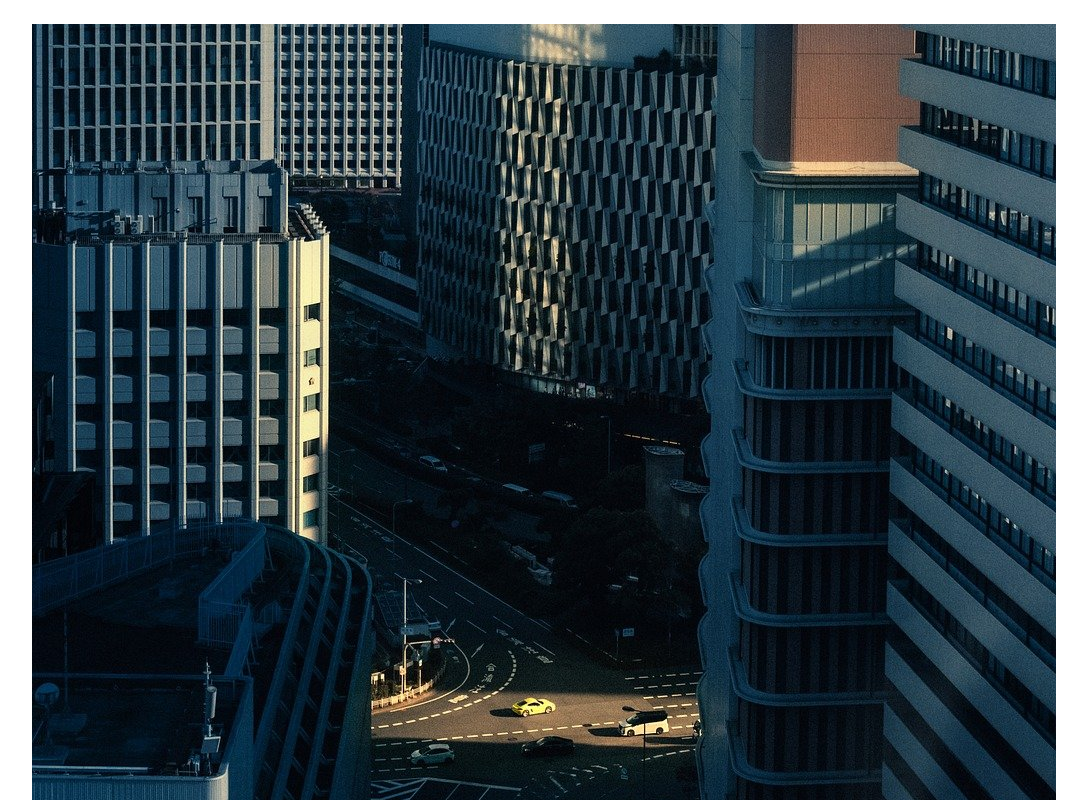
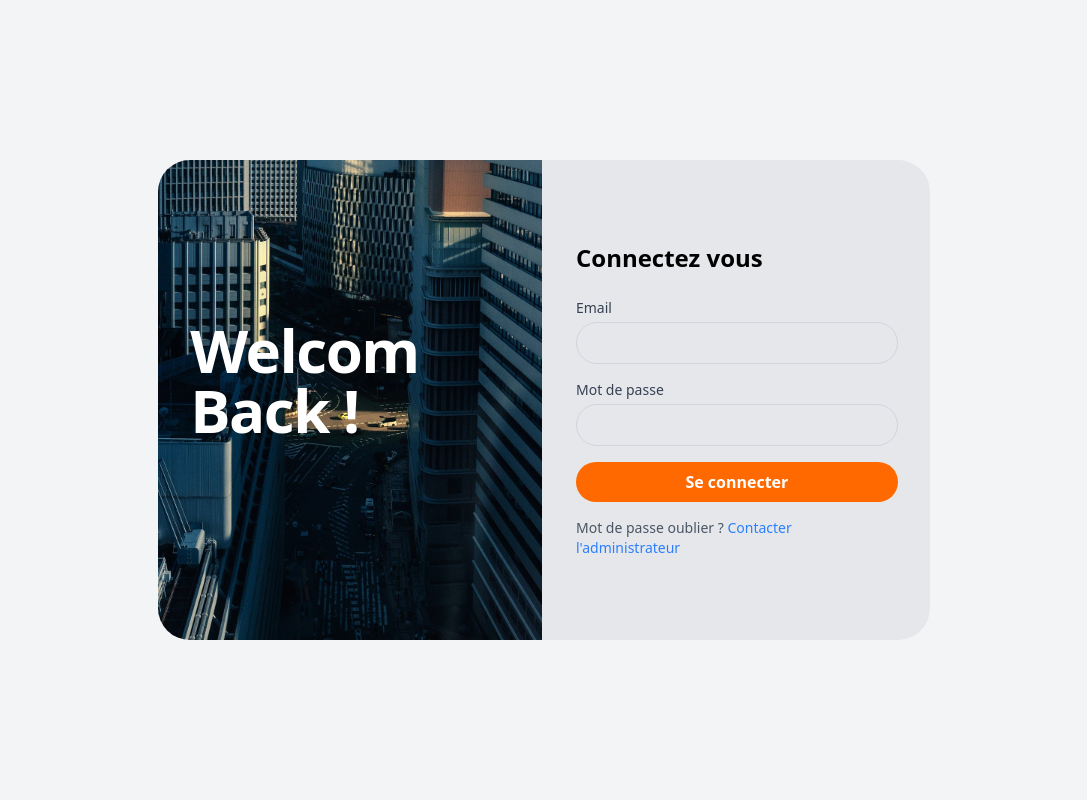
Before and after one commit to mbayi-foster/vue-jenos-food, a Vue app: page /login in a window 1280 px wide. Shown: the top 800 px of the page, without its empty margins (96-1183 px from the left). Built offline with nearby package versions, Linux system fonts and the light colour scheme.

Commit message:
utilisation de tailwind par vite

```diff
--- a/package.json
+++ b/package.json
@@ -5,7 +5,7 @@
   "type": "module",
   "scripts": {
     "dev": "vite",
-    "build":"vite build",
+    "build": "vite build",
     "preview": "vite preview",
     "build-only": "vite build",
     "type-check": "vue-tsc --build"
@@ -15,7 +15,9 @@
     "@fortawesome/free-solid-svg-icons": "^6.7.2",
     "@fortawesome/vue-fontawesome": "^3.0.8",
     "@tailwindcss/postcss": "^4.0.7",
+    "@tailwindcss/vite": "^4.0.14",
     "axios": "^1.7.9",
+    "flowbite": "^3.1.2",
     "pinia": "^3.0.1",
     "vue": "^3.5.13",
     "vue-router": "^4.5.0"
@@ -28,7 +30,7 @@
     "autoprefixer": "^10.4.20",
     "npm-run-all2": "^7.0.2",
     "postcss": "^8.5.3",
-    "tailwindcss": "^4.0.7",
+    "tailwindcss": "^4.0.14",
     "typescript": "~5.7.3",
     "vite": "^6.1.0",
     "vite-plugin-vue-devtools": "^7.7.2",
--- a/src/assets/main.css
+++ b/src/assets/main.css
@@ -1,3 +1 @@
-@tailwind base;
-@tailwind components;
-@tailwind utilities;
+@import "tailwindcss"
--- a/tailwind.config.js
+++ /dev/null
@@ -1,14 +0,0 @@
-/** @type {import('tailwindcss').Config} */
-export default {
-  content: [
-    "./index.html",
-    "./src/**/*.{vue,js,ts,jsx,tsx}",
-    "./node_modules/flowbite/**/*.js"
-  ],
-  theme: {
-    extend: {},
-  },
-  plugins: [
-    require('flowbite/plugin')
-  ],
-}
--- a/vite.config.ts
+++ b/vite.config.ts
@@ -3,12 +3,14 @@ import { fileURLToPath, URL } from 'node:url'
 import { defineConfig } from 'vite'
 import vue from '@vitejs/plugin-vue'
 import vueDevTools from 'vite-plugin-vue-devtools'
+import tailwindcss from '@tailwindcss/vite'
 
 // https://vite.dev/config/
 export default defineConfig({
   plugins: [
     vue(),
     vueDevTools(),
+    tailwindcss()
   ],
   resolve: {
     alias: {
```
Also changed, not shown: 1 other file (tests, documents, lock files or other folders).
